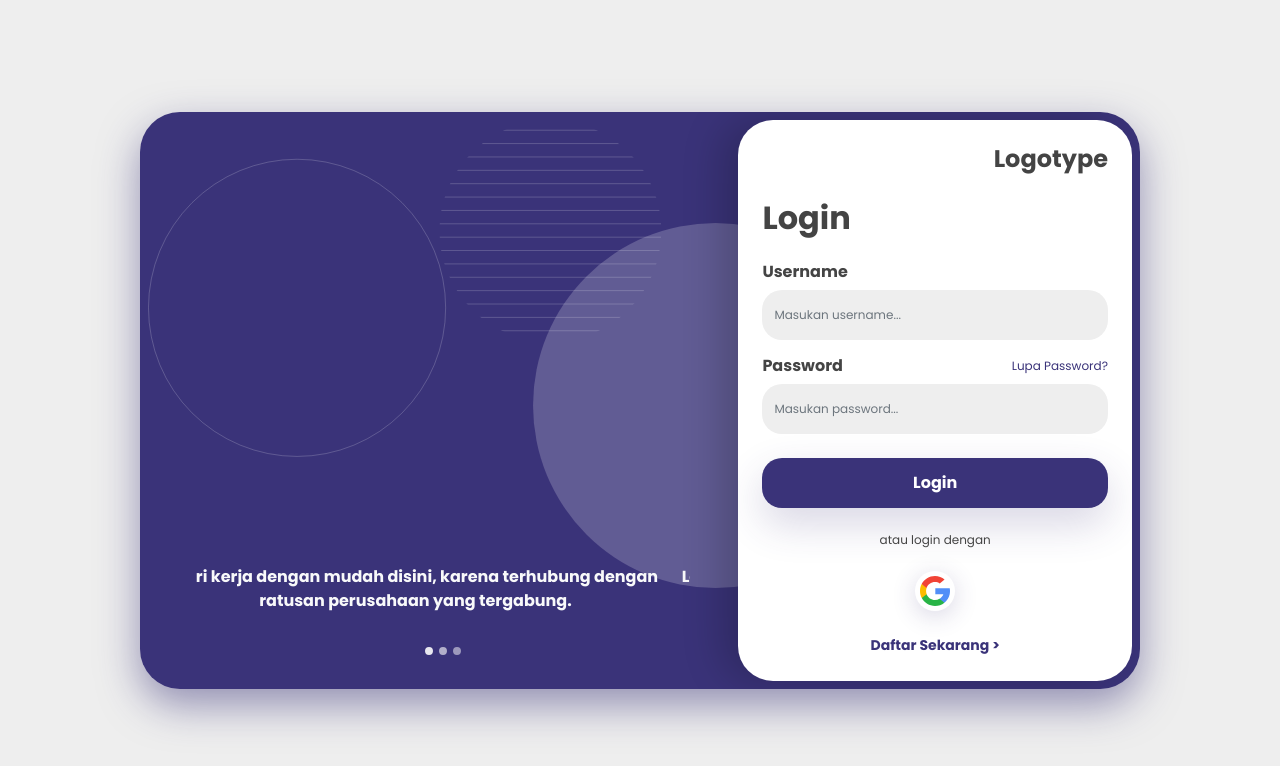
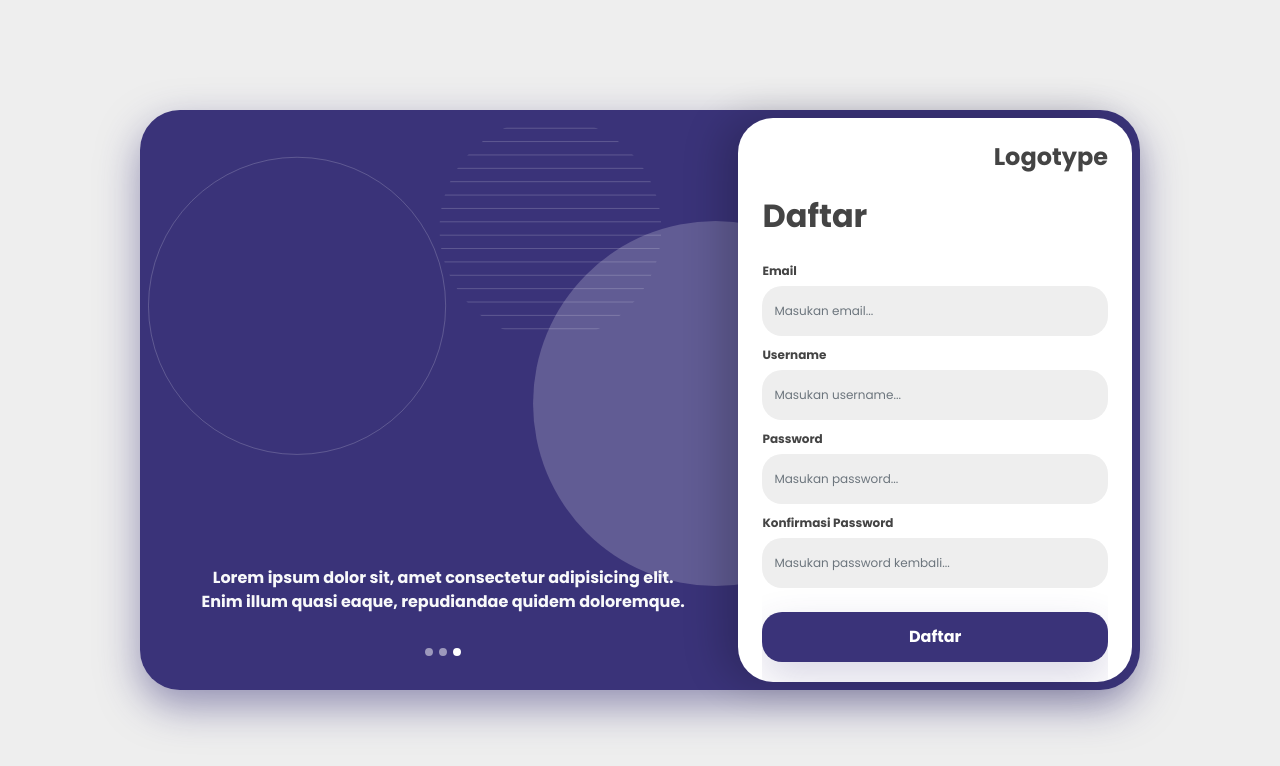
Before and after one commit to ilhamsrajab/akunt-client, a Vue app: page / in a window 1280 px wide. Shown: the top 766 px of the page. Built offline with nearby package versions, Linux system fonts and the light colour scheme; no server answers.

Commit message:
Add daftar page

```diff
--- a/index.html
+++ b/index.html
@@ -5,7 +5,7 @@
   <meta charset="UTF-8" />
   <link rel="icon" href="/favicon.ico" />
   <meta name="viewport" content="width=device-width, initial-scale=1.0" />
-  <title>Akunt Client</title>
+  <title>Jobseeker</title>
 </head>
 
 <body>
--- a/package.json
+++ b/package.json
@@ -15,8 +15,11 @@
     "vue-router": "^4.0.11"
   },
   "devDependencies": {
+    "@iconify/vue": "^3.0.0",
     "@vitejs/plugin-vue": "^1.3.0",
     "@vue/compiler-sfc": "^3.0.5",
+    "sass": "^1.38.1",
+    "sass-loader": "^12.1.0",
     "vite": "^2.4.4"
   }
 }
--- /dev/null
+++ b/scss/jobseeker.scss
@@ -0,0 +1,15 @@
+// Custom.scss
+// Option A: Include all of Bootstrap
+
+// Include any default variable overrides here (though functions won't be available)
+
+@import "../node_modules/bootstrap/scss/bootstrap";
+
+// Then add additional custom code here
+$primary: #eee;
+$danger: #000000;
+
+$theme-colors: (
+  "primary": $primary,
+  "danger": $danger
+);
--- a/src/main.js
+++ b/src/main.js
@@ -4,6 +4,7 @@ import App from './App.vue'
 
 import 'bootstrap/dist/css/bootstrap.min.css'
 import 'bootstrap/dist/js/bootstrap.min.js'
+import '../scss/jobseeker.scss'
 
 const app = createApp(App)
 app.use(router)
--- a/src/views/transaction/index.vue
+++ b/src/views/transaction/index.vue
@@ -34,23 +34,23 @@
       <!-- bagian kiri -->
       <div class="bagianKiri text-light px-5 d-flex flex-column justify-content-end align-items-center">
         <div id="textSlider" class="carousel slide d-flex flex-column" data-bs-ride="carousel">
-          <div class="order-2 carousel-indicators mt-4">
+          <div class="order-2 carousel-indicators">
             <button type="button" data-bs-target="#textSlider" data-bs-slide-to="0" class="active" aria-current="true" aria-label="Text 1"></button>
             <button type="button" data-bs-target="#textSlider" data-bs-slide-to="1" aria-label="Text 2"></button>
             <button type="button" data-bs-target="#textSlider" data-bs-slide-to="2" aria-label="Text 3"></button>
           </div>
-          <div class="order-1 carousel-inner d-flex align-items-end">
-            <div class="carousel-item active" data-bs-interval="5000">
+          <div class="order-1 carousel-inner d-flex align-items-end mb-4">
+            <div class="carousel-item active" data-bs-interval="2000">
               <div class="fw-bold text-center">
                 Cari kerja dengan mudah disini, karena terhubung dengan ratusan perusahaan yang tergabung.
               </div>
             </div>
-            <div class="carousel-item" data-bs-interval="5000">
+            <div class="carousel-item" data-bs-interval="2000">
               <div class="fw-bold text-center">
                 Lorem ipsum dolor sit amet consectetur adipisicing elit. Pariatur, quidem dolorem.
               </div>
             </div>
-            <div class="carousel-item" data-bs-interval="5000">
+            <div class="carousel-item" data-bs-interval="2000">
               <div class="fw-bold text-center">
                 Lorem ipsum dolor sit, amet consectetur adipisicing elit. Enim illum quasi eaque, repudiandae quidem doloremque.
               </div>
@@ -58,14 +58,17 @@
           </div>
         </div>
       </div>
+
       <!-- bagian kanan -->
-      <div class="bagianKanan bg-white lh-sm d-flex flex-column p-4">
-        <!-- logo -->
+      <div class="bagianKanan bg-white lh-sm p-4">
+        <!-- Login -->
+        <!-- <div class="d-flex flex-column">
+          logo
           <div class="fs-4 fw-bold align-self-end">
             Logotype
           </div>
 
-        <!-- login form -->
+          login form
           <div class="formLogin">
             <p class="fs-2 fw-bold align-self-start pt-4">
               Login
@@ -83,7 +86,7 @@
               <button type="submit" class="submit btn btn-primary w-100 fw-bold">Login</button>
             </form>
 
-          <!-- login google -->
+            login google
             <div class="d-flex flex-wrap flex-column text-center justify-content-center align-items-center" >
               <span class="mb-4" style="font-size:12px">
                 atau login dengan
@@ -108,12 +111,73 @@
                 </div>
               </a>
 
-            <!-- daftar  -->
+              daftar
               <span class="fw-bold mt-4" >
                 <a class="btnDaftar" href="#">
                   Daftar Sekarang >
                 </a>
               </span>
+            </div>
+          </div>
+        </div> -->
+
+        <!-- Daftar -->
+        <div class="d-flex flex-column maskedOverflow">
+          <!-- logo -->
+          <div class="fs-4 fw-bold align-self-end">
+            Logotype
+          </div>
+
+          <!-- login form -->
+          <div class="formLogin">
+            <p class="fs-2 fw-bold align-self-start pt-4">
+              Daftar
+            </p>
+            <form class="my-4">
+              <div class="mb-2">
+                <label for="emailDaftar" class="form-label fw-bold">Email</label>
+                <input type="email" class="form-control" id="emailDaftar" placeholder="Masukan email...">
+              </div>
+              <div class="mb-2">
+                <label for="usernameDaftar" class="form-label fw-bold">Username</label>
+                <input type="username" class="form-control" id="usernameDaftar" placeholder="Masukan username...">
+              </div>
+              <div class="mb-2">
+                <label for="passwordDaftar" class="form-label fw-bold">Password</label>
+                <input type="password" class="form-control" id="passwordDaftar" placeholder="Masukan password...">
+              </div>
+              <div class="mb-4">
+                <label for="passwordDaftarConfirm" class="form-label fw-bold">Konfirmasi Password</label>
+                <input type="password" class="form-control" id="passwordDaftarConfirm" placeholder="Masukan password kembali...">
+              </div>
+              <button type="submit" class="submit btn btn-primary w-100 fw-bold">Daftar</button>
+            </form>
+
+            <!-- daftar google -->
+            <div class="d-flex flex-wrap flex-column text-center justify-content-center align-items-center" >
+              <span class="mb-4" style="font-size:12px">
+                atau daftar dengan
+              </span>
+              <a href="http://google.com">
+                <div class="btnGoogle bg-white rounded-circle d-flex justify-content-center align-items-center">
+                  <svg version="1.1" id="Layer_1" xmlns="http://www.w3.org/2000/svg" xmlns:xlink="http://www.w3.org/1999/xlink" x="0px" y="0px"
+                    viewBox="0 0 512 512" xml:space="preserve" height="30px" >
+                  <path style="fill:#FBBB00;" d="M113.47,309.408L95.648,375.94l-65.139,1.378C11.042,341.211,0,299.9,0,256
+                    c0-42.451,10.324-82.483,28.624-117.732h0.014l57.992,10.632l25.404,57.644c-5.317,15.501-8.215,32.141-8.215,49.456
+                    C103.821,274.792,107.225,292.797,113.47,309.408z"/>
+                  <path style="fill:#518EF8;" d="M507.527,208.176C510.467,223.662,512,239.655,512,256c0,18.328-1.927,36.206-5.598,53.451
+                    c-12.462,58.683-45.025,109.925-90.134,146.187l-0.014-0.014l-73.044-3.727l-10.338-64.535
+                    c29.932-17.554,53.324-45.025,65.646-77.911h-136.89V208.176h138.887L507.527,208.176L507.527,208.176z"/>
+                  <path style="fill:#28B446;" d="M416.253,455.624l0.014,0.014C372.396,490.901,316.666,512,256,512
+                    c-97.491,0-182.252-54.491-225.491-134.681l82.961-67.91c21.619,57.698,77.278,98.771,142.53,98.771
+                    c28.047,0,54.323-7.582,76.87-20.818L416.253,455.624z"/>
+                  <path style="fill:#F14336;" d="M419.404,58.936l-82.933,67.896c-23.335-14.586-50.919-23.012-80.471-23.012
+                    c-66.729,0-123.429,42.957-143.965,102.724l-83.397-68.276h-0.014C71.23,56.123,157.06,0,256,0
+                    C318.115,0,375.068,22.126,419.404,58.936z"/>
+                  </svg>
+                </div>
+              </a>
+            </div>
           </div>
         </div>
       </div>
@@ -177,8 +241,8 @@ export default {
 .container-fluid .kotak {
   background-color: #3A3379;
   width:1000px;
+  height: 580px;
   border-radius:40px;
-  overflow:hidden;
   box-shadow: 0px 16px 40px rgba(58, 51, 121, 0.5);
 }
 
@@ -192,6 +256,9 @@ export default {
   border-radius: 35px;
   width: 40%;
   z-index:99;
+  overflow-y:auto;
+  -ms-overflow-style: none;  /* IE and Edge */
+  scrollbar-width: none;  /* Firefox */
   box-shadow: -16px 0px 40px rgba(0, 0, 0, 0.2);
   -webkit-transition: 1s ease-out;
   -moz-transition: 1s ease-out;
@@ -199,8 +266,50 @@ export default {
   transition: 1s ease-out;
 }
 
+.container-fluid .bagianKanan::-webkit-scrollbar {
+  display:none; /* Hide scrollbar for Chrome, Safari and Opera */
+}
+
 .container-fluid .bagianKanan:hover {
   box-shadow: -16px 0px 40px rgba(0, 0, 0, 0.3);
+}
+
+.container-fluid .bagianKanan .maskedOverflow {
+   /* mask fade distance, for use in mask calculations */
+  --mask-height: 32px;
+
+  /* Need to make sure container has bottom space,
+  otherwise content at the bottom is always faded out */
+  padding-bottom: var(--mask-height);
+
+  /* The CSS mask */
+
+  /* The content mask is a linear gradient from top to bottom */
+  --mask-image-content: linear-gradient(
+    to bottom,
+    transparent,
+    black var(--mask-height),
+    black calc(100% - var(--mask-height)),
+    transparent
+  );
+
+  /* Here we scale the content gradient to the width of the container
+  minus the scrollbar width. The height is the full container height */
+  --mask-size-content: calc(100%) 100%;
+
+  /* The scrollbar mask is a black pixel */
+  --mask-image-scrollbar: linear-gradient(black, black);
+
+  /* Apply the mask image and mask size variables */
+  mask-image: var(--mask-image-content), var(--mask-image-scrollbar);
+  mask-size: var(--mask-size-content), var(--mask-size-scrollbar);
+
+  /* Position the content gradient in the top left, and the
+  scroll gradient in the top right */
+  mask-position: 0 0, 100% 0;
+
+  /* We don't repeat our mask images */
+  mask-repeat: no-repeat, no-repeat;
 }
 
 .formLogin input {
@@ -213,6 +322,10 @@ export default {
   -moz-transition: all 0.2s ease-out;
   -o-transition: all 0.2s ease-out;
   transition: all 0.2s ease-out;
+}
+
+.formLogin label {
+  font-size: 12px;
 }
 
 .formLogin .lupaPass {
@@ -298,9 +411,7 @@ export default {
 }
 
 
-@media only screen and (min-width: 768px) {
-  .kotak {
-    width: 1200px;
-  }
+@media only screen and (min-width: 1399px) {
+
 }
 </style>
```
Also changed, not shown: src/assets/pattern.jpg (added), 1 other file (tests, documents, lock files or other folders). Lines whose indentation alone changed are shown as unchanged.
